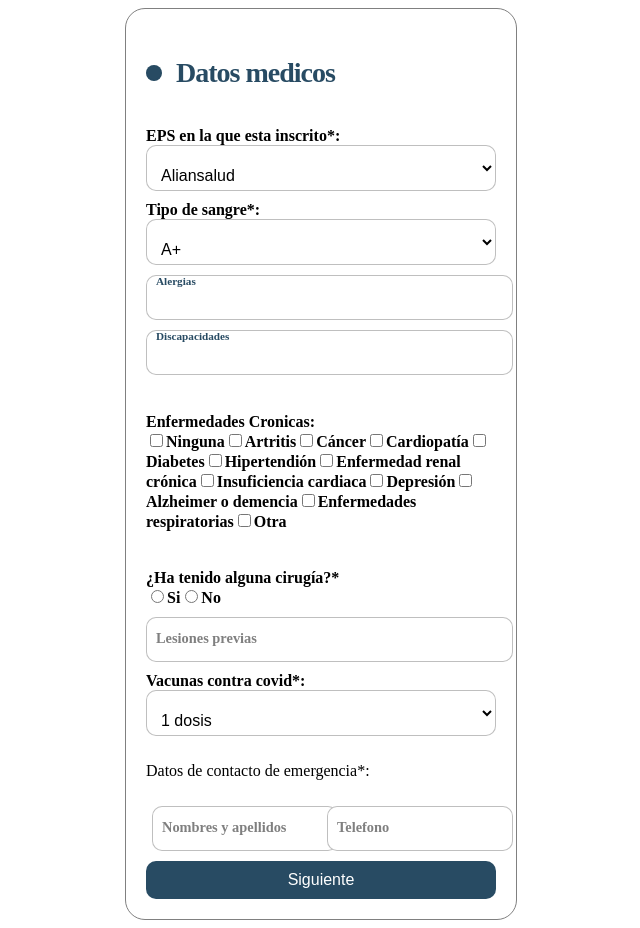
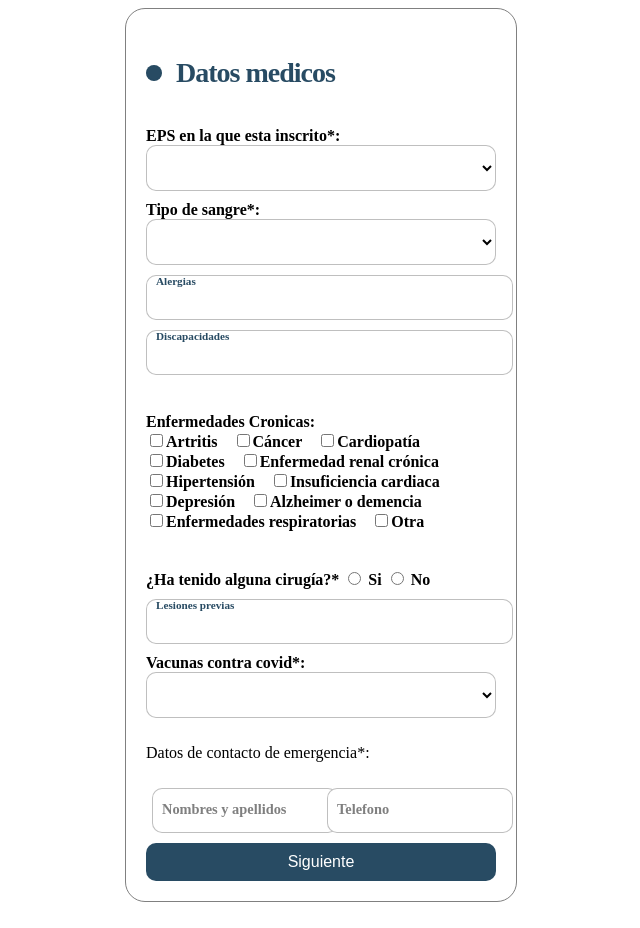
Before and after one commit to SantiagoBonillaGuevara/proyecto3, an Angular app: page /datosMedicos in a window 1280 px wide. Shown: the whole page, without its empty margins (319-959 px from the left). Built offline with nearby package versions, Linux system fonts and the light colour scheme.

Commit message:
cambios de diseño en datos medicos

```diff
--- a/src/app/componentes/datos-medicos/datos-medicos.component.css
+++ b/src/app/componentes/datos-medicos/datos-medicos.component.css
@@ -1,3 +1,9 @@
+.col-sm-2 span{
+  margin-right: 10px;
+  padding-right: 5px;
+}
+
+
 .form {
     display: flex;
     flex-direction: column;
--- a/src/app/componentes/datos-medicos/datos-medicos.component.html
+++ b/src/app/componentes/datos-medicos/datos-medicos.component.html
@@ -2,7 +2,7 @@
     <p class="title">Datos medicos</p>
     <label>
             EPS en la que esta inscrito*:
-        <select id="eps" class="input" type="text" placeholder="" required="">
+            <select formControlName="eps"  class="input" type="text" placeholder="" required="">
                 <option value="AL">Aliansalud</option>
                 <option value="AIC">Asociación Indigena del Cauca</option>
                 <option value="CS">Capital Salud</option>
@@ -26,7 +26,7 @@
     </label>
     <label>
         Tipo de sangre*:
-        <select id="sangre" class="input" type="text" placeholder="" required="">
+        <select formControlName="sangre"  class="input" type="text" placeholder="" required="">
             <option value="A">A+</option>
             <option value="A">A-</option>
             <option value="B">B+</option>
@@ -38,62 +38,68 @@
         </select>
     </label>
     <label>
-        <input class="input" type="text" placeholder="">
+        <input formControlName="alergia" class="input" type="text" placeholder="">
         <span>Alergias</span>
     </label>
     <label>
-        <input class="input" type="text" placeholder="">
+        <input formControlName="discapacidades" class="input" type="text" placeholder="">
         <span>Discapacidades</span>
     </label>
  <br>
     <label>
         Enfermedades Cronicas:
         <br>
-        <input  type="checkbox" placeholder="" required="">
-        <span>Ninguna</span>
-        <input  type="checkbox" placeholder="" required="">
+        <div class="col-sm-2">
+            <input formControlName="enfermedadesCronicas" type="checkbox" placeholder="">
             <span>Artritis</span>
-        <input  type="checkbox" placeholder="" required="">
+            <input formControlName="enfermedadesCronicas" type="checkbox" placeholder="">
             <span>Cáncer</span>
-        <input  type="checkbox" placeholder="" required="">
+            <input formControlName="enfermedadesCronicas" type="checkbox" placeholder="">
             <span>Cardiopatía</span>
-        <input  type="checkbox" placeholder="" required="">
+            <br>
+            <input formControlName="enfermedadesCronicas" type="checkbox" placeholder="">
             <span>Diabetes</span>
-        <input  type="checkbox" placeholder="" required="">
-        <span>Hipertendión</span>
-        <input  type="checkbox" placeholder="" required="">
+            <input formControlName="enfermedadesCronicas" type="checkbox" placeholder="">
             <span>Enfermedad renal crónica</span>
-        <input  type="checkbox" placeholder="" required="">
+            <br>
+            <input formControlName="enfermedadesCronicas" type="checkbox" placeholder="">
+            <span>Hipertensión</span>
+
+            <input formControlName="enfermedadesCronicas" type="checkbox" placeholder="">
             <span>Insuficiencia cardiaca</span>
-        <input  type="checkbox" placeholder="" required="">
+            <br>
+            <input formControlName="enfermedadesCronicas" type="checkbox" placeholder="">
             <span>Depresión</span>
-        <input  type="checkbox" placeholder="" required="">
+            <input formControlName="enfermedadesCronicas" type="checkbox" placeholder="">
             <span>Alzheimer o demencia</span>
-        <input  type="checkbox" placeholder="" required="">
+            <br>
+            <input formControlName="enfermedadesCronicas" type="checkbox" placeholder="">
             <span>Enfermedades respiratorias</span>
-        <input  type="checkbox" placeholder="" required="">
+            <input formControlName="enfermedadesCronicas" type="checkbox" placeholder="">
             <span>Otra</span>
+        </div>
     </label>
     <br>
     <label>
         ¿Ha tenido alguna cirugía?*
-        <form>
-            <input  type="radio" id="si" name="experiencia" value="si" required>
-            <label for="si">Si</label>
+        <label>
+            <input type="radio" formControlName="cirugia" value="si">
+            Si
+          </label>
 
-            <input  type="radio" id="No" name="experiencia" value="no" required>
-            <label for="no">No</label>
-
-        </form>
+          <label>
+            <input type="radio" formControlName="cirugia" value="no">
+            No
+          </label>
     </label>
     <label>
-        <input class="input" type="text" placeholder="" required="">
+        <input formControlName="lesionesPrevia" class="input" type="text">
             <span>Lesiones previas</span>
     </label>
 
     <label>
         Vacunas contra covid*:
-        <select id="talla" class="input" type="text" placeholder="" required="">
+        <select formControlName="vacunas" class="input" type="text" placeholder="" required="">
             <option value="H">1 dosis</option>
             <option value="H">2 dosis</option>
             <option value="H">3 dosis</option>
@@ -106,12 +112,11 @@
     <div class="flex">
         <br>
         <label>
-            <input class="input" type="text" placeholder="" required="">
+            <input formControlName="nombreApellido" class="input" type="text" placeholder="" required="">
             <span>Nombres y apellidos</span>
         </label>
-
         <label>
-            <input class="input" type="number" placeholder="" required="">
+            <input formControlName="telefono" class="input" type="text" placeholder="" required="">
             <span>Telefono</span>
         </label>
     </div>
--- a/src/app/componentes/datos-medicos/datos-medicos.component.ts
+++ b/src/app/componentes/datos-medicos/datos-medicos.component.ts
@@ -19,19 +19,26 @@ export class DatosMedicosComponent {
       //se verifica unicamente los campos que no son obligatorios
       eps: ['', Validators.required],
       sangre: ['', Validators.required],
-      alergias: [''],
+      alergia: [''],
       discapacidades: [''],
       enfermedadesCronicas: [''],
-      haTenidoCirugia: ['', Validators.required],
-      lesionesPrevias: [''],
-      vacunasCovid: ['', Validators.required],
-      nombresApellidos: ['', Validators.required],
+      cirugia: ['', Validators.required],
+      lesionesPrevia: [''],
+      vacunas: ['', Validators.required],
+      nombreApellido: ['', Validators.required],
       telefono: ['', [Validators.required, Validators.pattern('[0-9]*')]]
     })
   }
 //metodo que envía el formulario, unicamente cuando todos los campos estan correctamente diligenciados
   irConfirmacion(){
-    this.display = 'none';
-    this.router.navigate(['/confirmacion'])
+    if(this.medicosForm.valid){
+      this.display = 'none';
+      this.router.navigate(['/confirmacion'])
+      console.log("datos:", this.medicosForm.value)
+    }
+    else{
+      alert("datos incorrectos o incompletos")
+      console.log("datos:", this.medicosForm.value)
+    }
   }
 }
--- a/src/app/componentes/datos-personales/datos-personales.component.html
+++ b/src/app/componentes/datos-personales/datos-personales.component.html
@@ -1,5 +1,5 @@
 <form [formGroup]="datosForm" class="form" (ngSubmit)="irDatosMedicos()">
-    <p class="title">Tus datos </p>
+    <p class="title">Tus datos</p>
     <div class="flex">
         <label>
             <input formControlName="nombre" class="input" type="text" placeholder="" required="">
@@ -11,8 +11,8 @@
         </label>
     </div>
     <label>
-        <input formControlName="edad"class="input" type="number" placeholder="" required="">
-        <span>edad</span>
+        <input formControlName="edad" class="input" type="number" placeholder="" required="">
+        <span>Edad</span>
     </label>
     <label>
         Genero:
@@ -32,11 +32,11 @@
         </select>
     </label>
     <label>
-        <input formControlName="identificacion"class="input" type="number" placeholder="" required="">
+        <input formControlName="identificacion"class="input" type="text" placeholder="" required="">
         <span>Numero de documento</span>
     </label>
     <label>
-        <input formControlName="telefono" class="input" type="number" placeholder="" required="">
+        <input formControlName="telefono" class="input" type="text" placeholder="" required="">
         <span>Numero de telefono</span>
     </label>
     <label>
--- a/src/app/componentes/datos-personales/datos-personales.component.ts
+++ b/src/app/componentes/datos-personales/datos-personales.component.ts
@@ -18,7 +18,7 @@ export class DatosPersonalesComponent implements OnInit {
     this.datosForm = this.formBuilder.group({
       nombre: ['', Validators.required],
       apellido: ['', Validators.required],
-      edad: ['', [Validators.required, Validators.min(10), Validators.max(100)]],
+      edad: ['', [Validators.required, Validators.max(100)]],
       genero: ['', Validators.required],
       tipoDocumento: ['', [Validators.required,Validators.maxLength(10)]],
       identificacion: ['', Validators.required],
@@ -34,7 +34,7 @@ export class DatosPersonalesComponent implements OnInit {
     if(this.datosForm.valid){
       //extraer datos de los inputs
       this.s.nombre = this.datosForm.value.nombre
-      this.s.apellido = this.datosForm.value.apelido
+      this.s.apellido = this.datosForm.value.apellido
       this.s.identificacion = this.datosForm.value.identificacion
       this.s.correo = this.datosForm.value.correo
       this.s.telefono = this.datosForm.value.telefono
```
Lines whose indentation alone changed are shown as unchanged.
